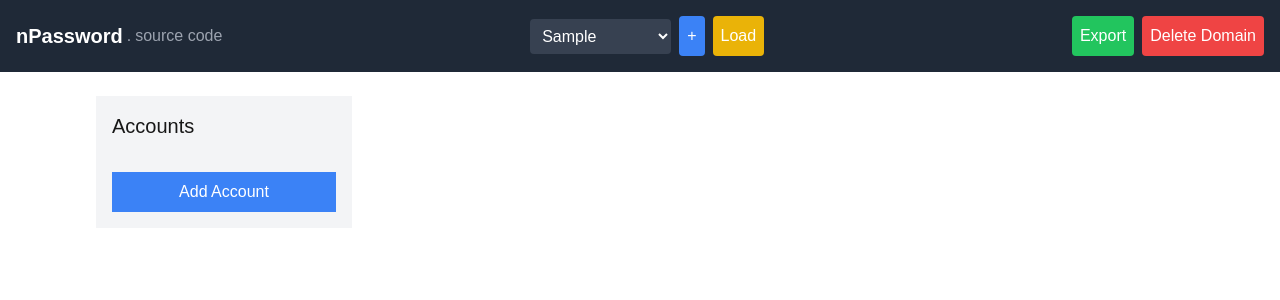
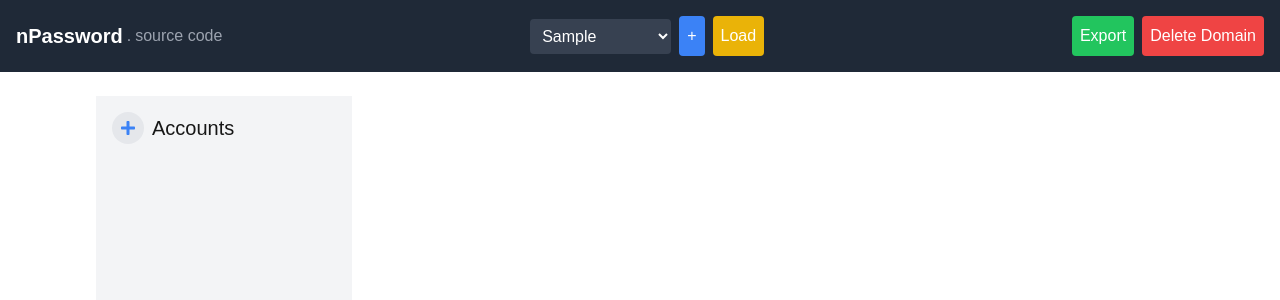
Before and after one commit to Vincent550102/nPassword, a Next.js app: page / in a window 1280 px wide. Both pictures are taken after typing "Sample" into the empty fields and a click on the button "Add Domain". Shown: the top 300 px of the page. Built offline with nearby package versions, Linux system fonts and the light colour scheme.

Commit message:
Update layout

```diff
--- a/components/DomainManager.tsx
+++ b/components/DomainManager.tsx
@@ -129,8 +129,8 @@ export default function DomainManager() {
             >
               <FaRegCopy />
             </div>
-            <pre className="m-0 w-full max-w-full overflow-x-auto">
-              <code className="bg-gray-200 p-2 rounded block w-full">
+            <pre className="m-0 inline-block min-w-[200px] max-w-full overflow-x-auto">
+              <code className="bg-gray-200 p-2 rounded block">
                 {commandText}
               </code>
             </pre>
@@ -235,11 +235,13 @@ export default function DomainManager() {
   return (
     <div className="flex">
       <Sidebar />
-      <div className="flex-1 ml-8">
+      <div className="flex-1 ml-72">
+        {" "}
+        {}
         {selectedAccount && (
           <>
             {renderAccountInfo()}
-            <div className="mb-8">
+            <div className="mb-8 w-full max-w-lg">
               <h2 className="text-lg font-semibold mb-2 flex items-center">
                 <FaSearch className="mr-2" />
                 Search Commands
@@ -254,7 +256,7 @@ export default function DomainManager() {
               />
             </div>
             <hr className="my-4" />
-            <div className="mb-8">
+            <div className="mb-8 w-full max-w-lg">
               <h2 className="text-lg font-semibold mb-2">Target Host</h2>
               <input
                 type="text"
--- a/components/Sidebar.tsx
+++ b/components/Sidebar.tsx
@@ -4,6 +4,7 @@ import Modal from "@/components/Modal";
 import AccountTypeToggle from "@/components/AccountTypeToggle";
 import { useDomain } from "@/context/DomainContext";
 import Image from "next/image";
+import { FaPlus } from "react-icons/fa";
 
 interface Account {
   username: string;
@@ -178,8 +179,19 @@ export default function Sidebar() {
   );
 
   return (
-    <div className="min-w-64 w-auto bg-gray-100 p-4 h-4/6 overflow-y-auto">
-      <h2 className="text-xl mb-4">Accounts</h2>
+    <div className="w-64 bg-gray-100 p-4 h-screen overflow-y-auto fixed">
+      <div className="flex items-center mb-4">
+        <button
+          onClick={() => {
+            setIsModalOpen(true);
+            setError("");
+          }}
+          className="text-blue-500 mr-2 p-2 rounded-full bg-gray-200 hover:bg-gray-300 transition duration-300"
+        >
+          <FaPlus />
+        </button>
+        <h2 className="text-xl">Accounts</h2>
+      </div>
       <ul>
         {selectedDomain?.accounts.map((account) => (
           <li
@@ -251,15 +263,6 @@ export default function Sidebar() {
           </li>
         ))}
       </ul>
-      <button
-        onClick={() => {
-          setIsModalOpen(true);
-          setError("");
-        }}
-        className="mt-4 bg-blue-500 text-white p-2 w-full"
-      >
-        Add Account
-      </button>
       {isModalOpen && (
         <Modal onClose={() => setIsModalOpen(false)}>
           <div className="p-4">
```
